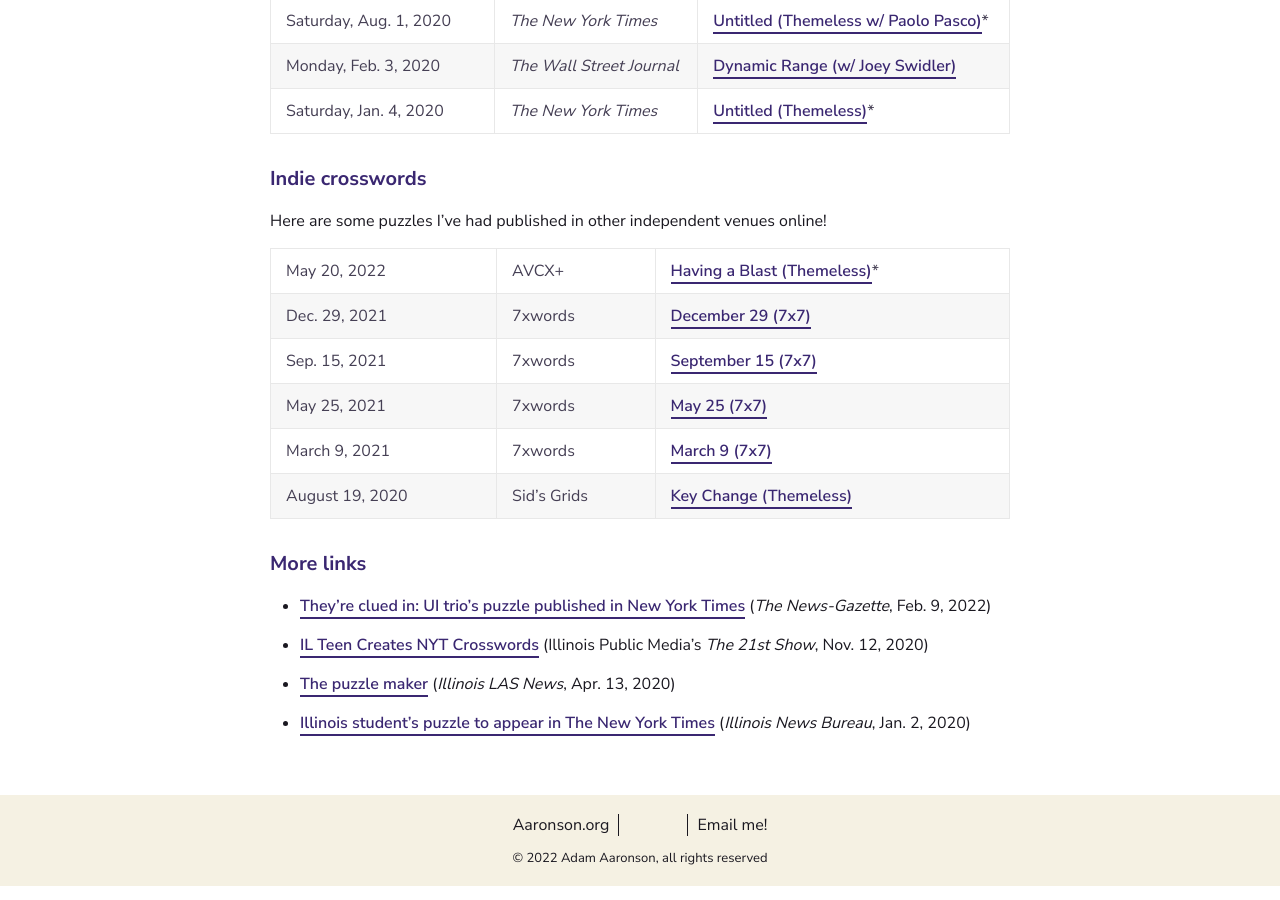
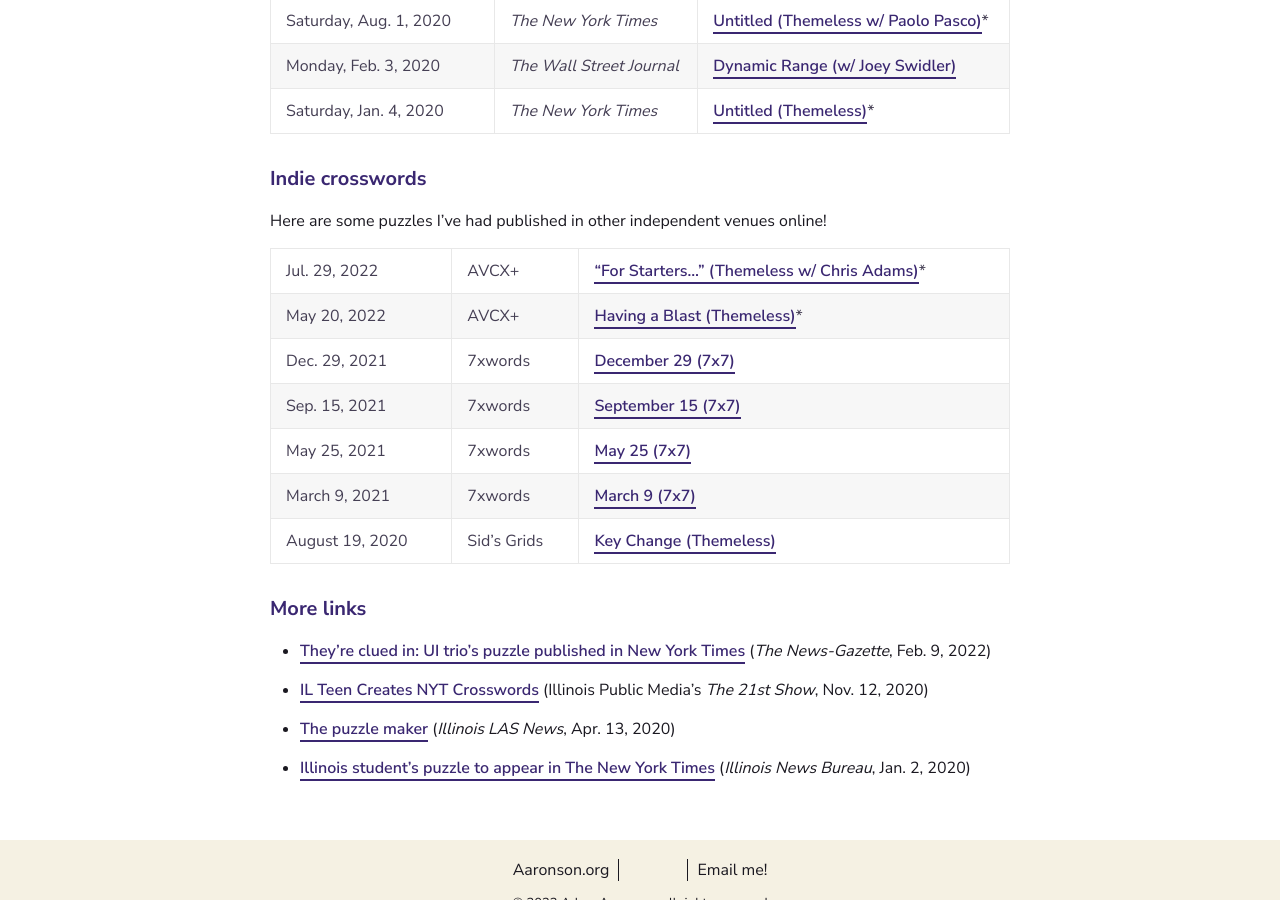
Before and after one commit to adamaaronson/adamaaronson.github.io, a Jekyll site: the page built from publications.md, in a window 1280 px wide and 900 px high, scrolled down 989 px. Built offline with Jekyll 4.4.1, drawn with Linux system fonts in a browser that asks for light colours.

Commit message:
Add new AVCX

```diff
--- a/publications.md
+++ b/publications.md
@@ -29,6 +29,7 @@
 
 Here are some puzzles I've had published in other independent venues online!
 
+Jul. 29, 2022 | AVCX+ | ["For Starters..." (Themeless w/ Chris Adams)](https://avxwords.com/puzzles/1138/)*
 May 20, 2022 | AVCX+ | [Having a Blast (Themeless)](https://avxwords.com/puzzles/1086/)*
 Dec. 29, 2021 | 7xwords | [December 29 (7x7)](https://www.7xwords.com/daily/12/12-29.html)
 Sep. 15, 2021 | 7xwords | [September 15 (7x7)](https://www.7xwords.com/daily/09/09-15.html)
```
